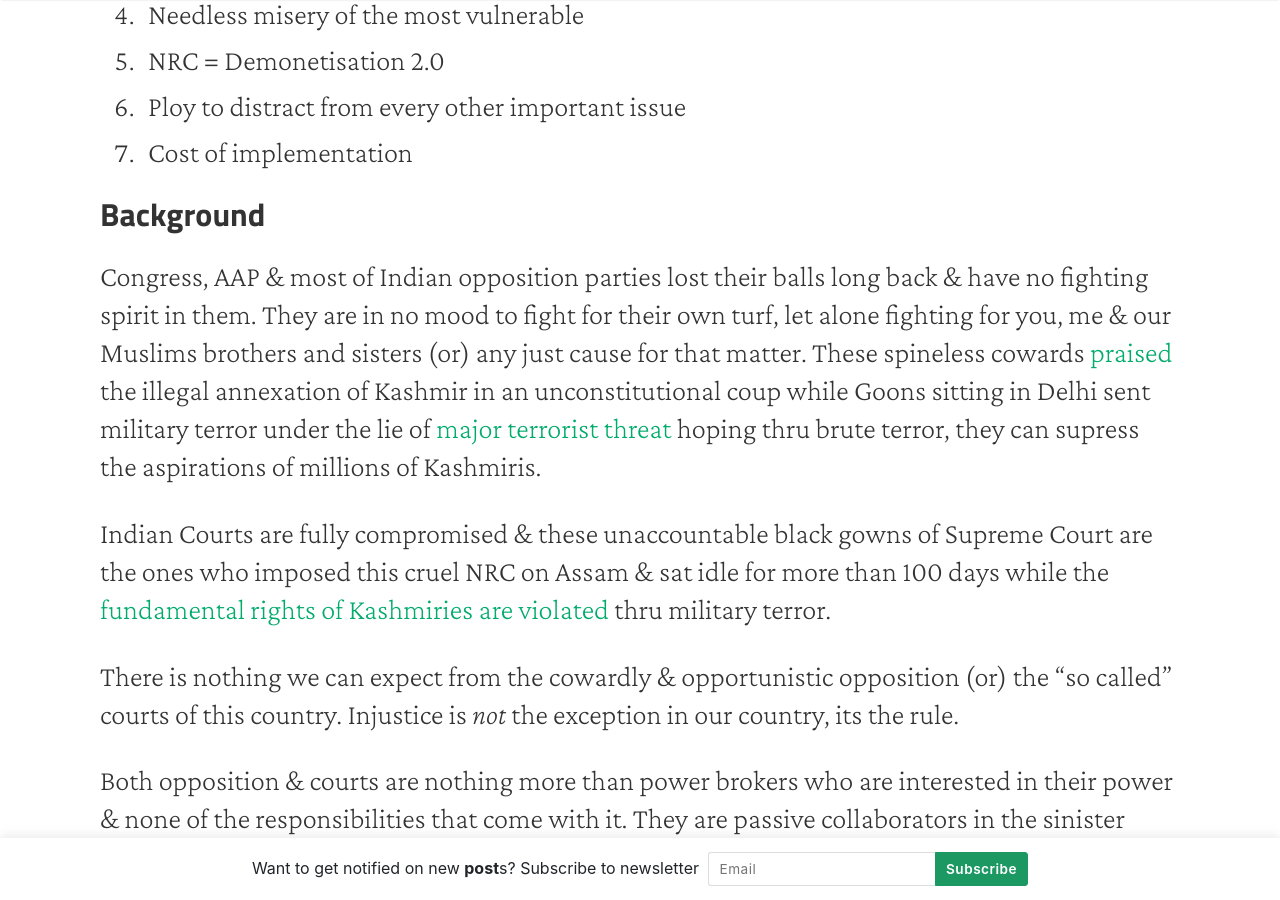
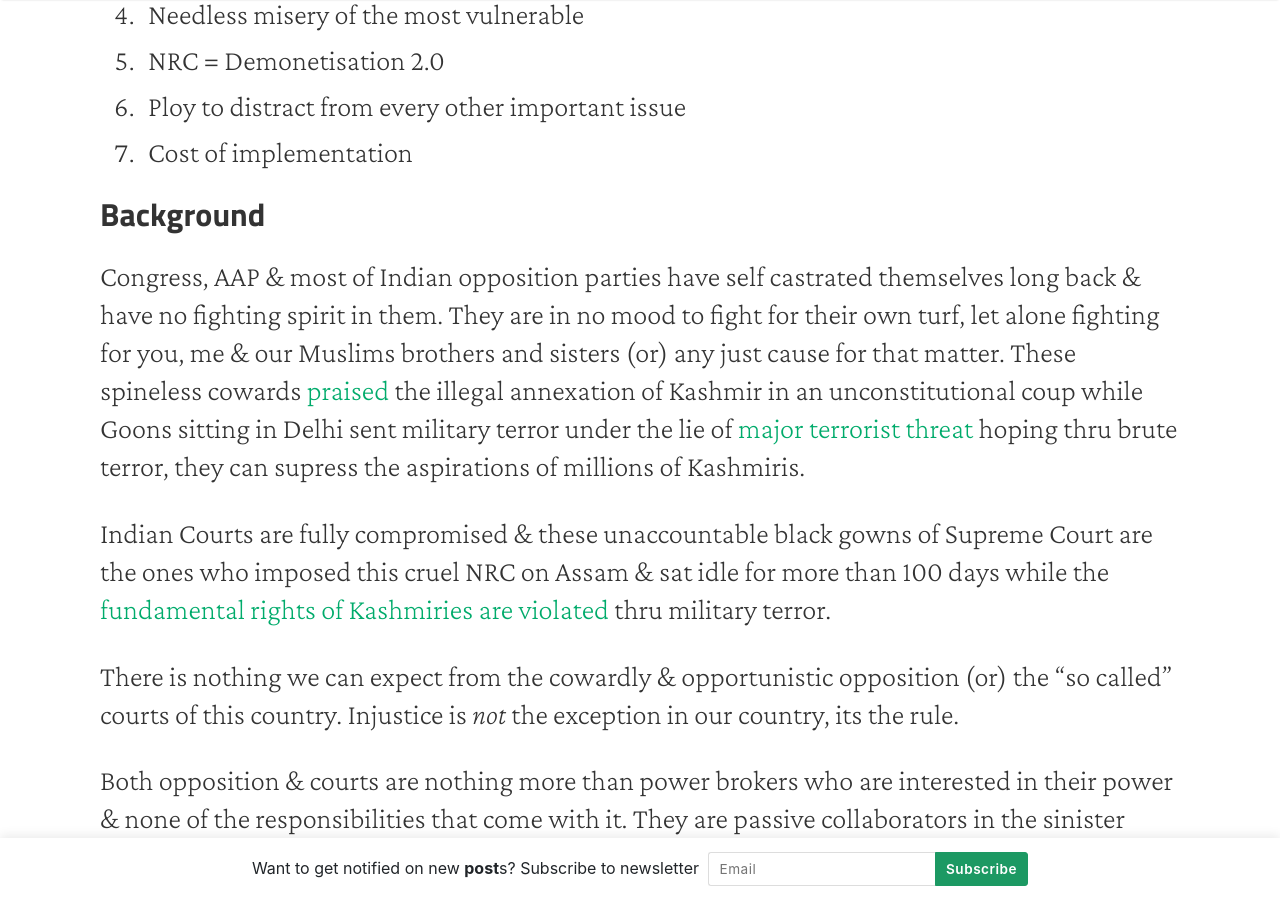
Before and after one commit to thekalinga/thekalinga.in, a Jekyll site: the page built from _posts/2019-11-24-why-fascist-nrc-should-be-opposed/2019-11-24-why-fascist-nrc-should-be-opposed.md, in a window 1280 px wide and 900 px high, scrolled down 1124 px. Built offline with Jekyll 4.4.1, drawn with Linux system fonts in a browser that asks for light colours; nearby versions of some CDN libraries.

Commit message:
fixed minor issue

```diff
--- a/_posts/2019-11-24-why-fascist-nrc-should-be-opposed/2019-11-24-why-fascist-nrc-should-be-opposed.md
+++ b/_posts/2019-11-24-why-fascist-nrc-should-be-opposed/2019-11-24-why-fascist-nrc-should-be-opposed.md
@@ -39,7 +39,7 @@
 
 ## Background
 
-Congress, AAP & most of Indian opposition parties lost their balls long back & have no fighting spirit in them.
+Congress, AAP & most of Indian opposition parties have self castrated themselves long back & have no fighting spirit in them.
 They are in no mood to fight for their own turf, let alone fighting for you, me & our Muslims brothers and sisters (or) any just cause for that matter.
 These spineless cowards [praised](https://www.telegraphindia.com/india/aap-hails-scrapping-of-article-370-supports-bill-on-bifurcation-of-j-k/cid/1695887) the illegal annexation of Kashmir in an unconstitutional coup while Goons sitting in Delhi sent military terror under the lie of [major terrorist threat](https://thewire.in/politics/bjp-kashmir-terrorist-threat-lie-article-370) hoping thru brute terror, they can supress the aspirations of millions of Kashmiris.
 
```
